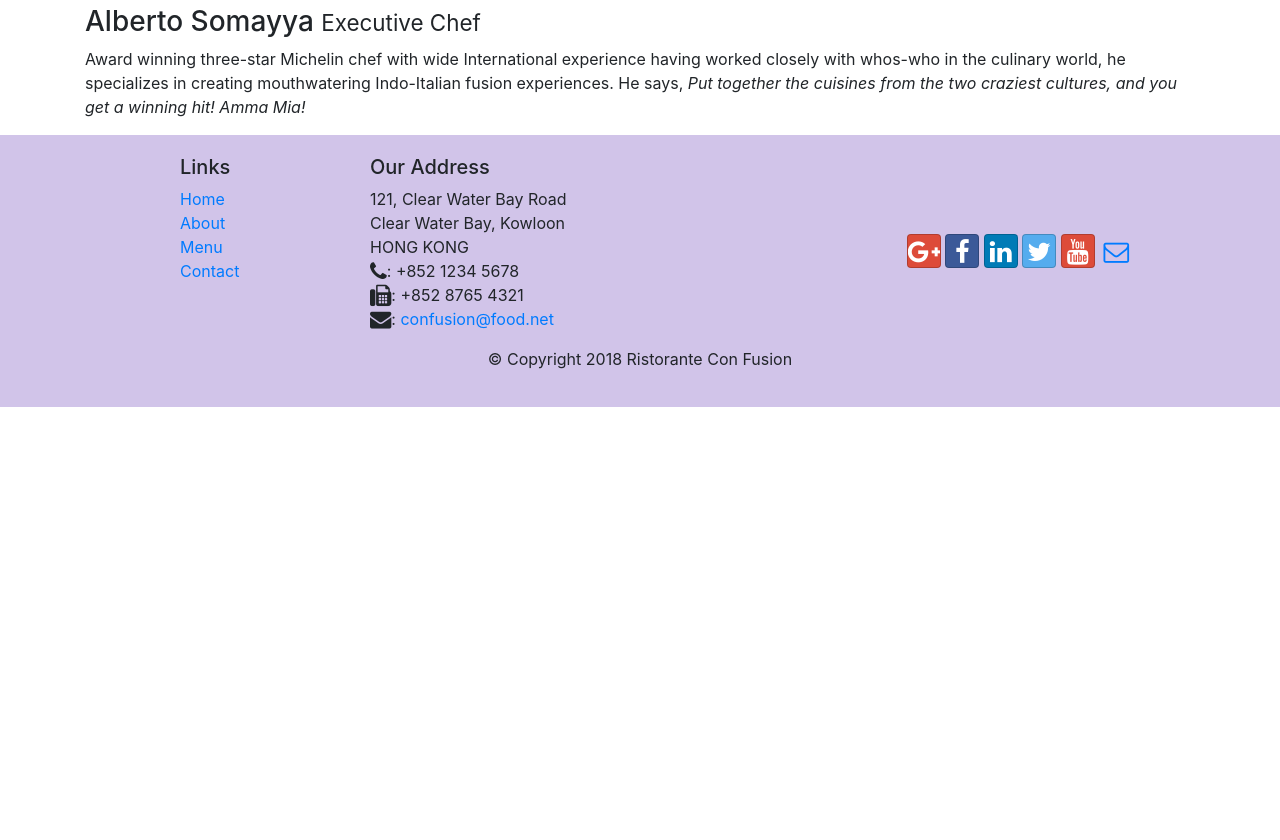
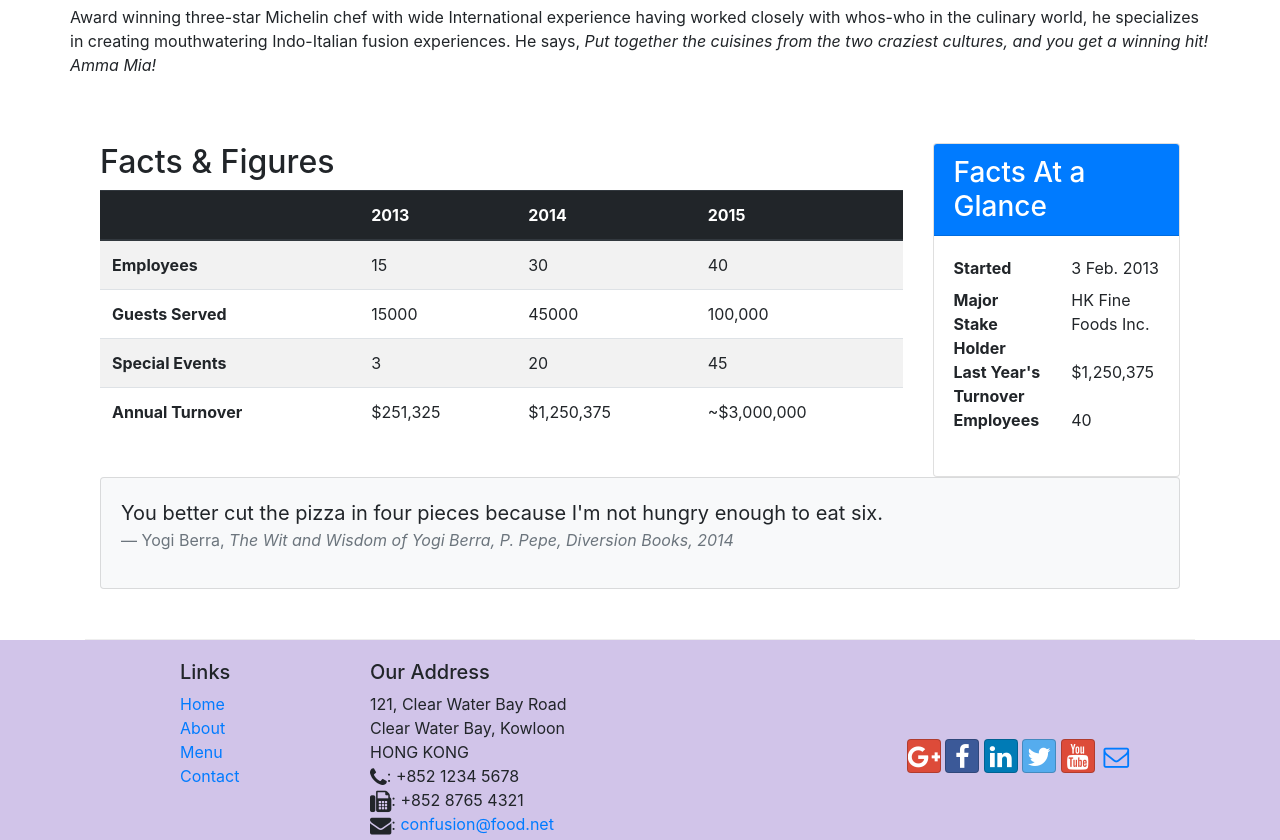
Before and after one commit to efrencortes315/C1P1-coursera-web, a website: page aboutus.html in a window 1280 px wide. Shown: the part 1214-2054 px from the top of the page. Before the commit the page ends 1621 px from the top, so only its background shows below. Drawn offline with nearby package versions, Linux system fonts and the light colour scheme.

Commit message:
tables and cards

```diff
--- a/aboutus.html
+++ b/aboutus.html
@@ -69,7 +69,7 @@
 
 
         <div>
-            <div>
+            <div class="row">
                 <h2>Corporate Leadership</h2>
                 <h3>Peter Pan <small>Chief Epicurious Officer</small></h3>
                 <p class="d-none d-sm-block">Our CEO, Peter, credits his hardworking East Asian immigrant parents who undertook the arduous journey to the shores of America with the intention of giving their children the best future. His mother's wizardy in the kitchen whipping up the tastiest dishes with whatever is available inexpensively at the supermarket, was his first inspiration to create the fusion cuisines for which <em>The Frying Pan</em> became well known. He brings his zeal for fusion cuisines to this restaurant, pioneering cross-cultural culinary connections.</p>
@@ -80,6 +80,80 @@
                 <h3>Alberto Somayya <small>Executive Chef</small></h3>
                 <p class="d-none d-sm-block">Award winning three-star Michelin chef with wide International experience having worked closely with whos-who in the culinary world, he specializes in creating mouthwatering Indo-Italian fusion experiences. He says, <em>Put together the cuisines from the two craziest cultures, and you get a winning hit! Amma Mia!</em></p>
             </div>
+            <div class="row row-content">
+                <div class="col-12 col-sm-9">
+                    <h2>Facts &amp; Figures</h2>
+                    <div class="table-responsive">
+                        <table class="table table-striped">
+                            <thead class="thead-dark">
+                                <tr>
+                                    <th>&nbsp;</th>
+                                    <th>2013</th>
+                                    <th>2014</th>
+                                    <th>2015</th>
+                                </tr>
+                            </thead>
+                            <tbody>
+                                <tr>
+                                    <th>Employees</th>
+                                    <td>15</td>
+                                    <td>30</td>
+                                    <td>40</td>
+                                </tr>
+                                <tr>
+                                    <th>Guests Served</th>
+                                    <td>15000</td>
+                                    <td>45000</td>
+                                    <td>100,000</td>
+                                </tr>
+                                <tr>
+                                    <th>Special Events</th>
+                                    <td>3</td>
+                                    <td>20</td>
+                                    <td>45</td>
+                                </tr>
+                                <tr>
+                                    <th>Annual Turnover</th>
+                                    <td>$251,325</td>
+                                    <td>$1,250,375</td>
+                                    <td>~$3,000,000</td>
+                                </tr>
+                            </tbody>
+                        </table>
+                    </div>
+                </div>
+                 <div class="col-12 col-sm-3">
+
+                                 <div class="card">
+                                    <h3 class="card-header bg-primary text-white">Facts At a Glance</h3>
+                                    <div class="card-body">
+                                        <dl class="row">
+                                            <dt class="col-6">Started</dt>
+                                            <dd class="col-6">3 Feb. 2013</dd>
+                                            <dt class="col-6">Major Stake Holder</dt>
+                                            <dd class="col-6">HK Fine Foods Inc.</dd>
+                                            <dt class="col-6">Last Year's Turnover</dt>
+                                            <dd class="col-6">$1,250,375</dd>
+                                            <dt class="col-6">Employees</dt>
+                                            <dd class="col-6">40</dd>
+                                        </dl>
+                                    </div>
+                                </div>
+
+                </div>
+                <div class="col-12">
+                        <div class="card card-body bg-light">
+                            <blockquote class="blockquote">
+                                <p class="mb-0">You better cut the pizza in four pieces because
+                                    I'm not hungry enough to eat six.</p>
+                                <footer class="blockquote-footer">Yogi Berra,
+                                    <cite title="Source Title">The Wit and Wisdom of Yogi Berra,
+                                    P. Pepe, Diversion Books, 2014</cite>
+                                </footer>
+                            </blockquote>
+                        </div>
+                    </div>
+           </div>
        </div>
 
     </div>
```
